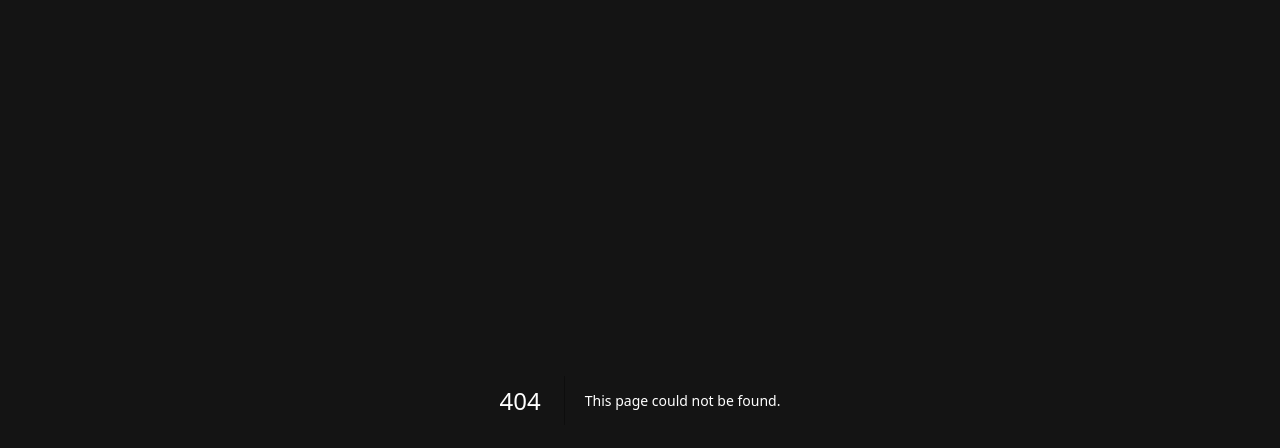
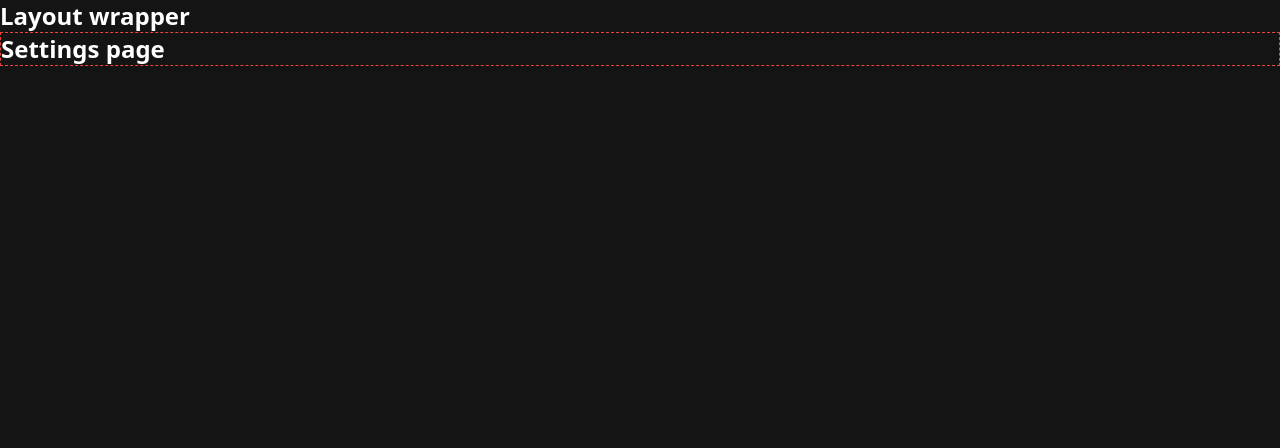
Before and after one commit to brunoherdina/codeflix-client, a Next.js app: page /settings in a window 1280 px wide. Before the commit this address had no page. Shown: the top 448 px of the page. Built offline with nearby package versions, Linux system fonts and the light colour scheme.

Commit message:
routing example with custom layout

```diff
--- /dev/null
+++ b/src/app/settings/layout.tsx
@@ -0,0 +1,10 @@
+import React from 'react';
+
+export default function layout({ children }: { children: React.ReactNode }) {
+  return (
+    <div>
+      <h1 className='text-2xl font-bold'>Layout wrapper</h1>
+      <div className='border border-dashed border-red-500'>{children}</div>
+    </div>
+  );
+}
--- /dev/null
+++ b/src/app/settings/page.tsx
@@ -0,0 +1,9 @@
+import React from 'react';
+
+export default function page() {
+  return (
+    <div>
+      <h1 className='text-2xl font-bold'>Settings page</h1>
+    </div>
+  );
+}
--- /dev/null
+++ b/src/app/settings/user/page.tsx
@@ -0,0 +1,9 @@
+import React from 'react';
+
+export default function page() {
+  return (
+    <div>
+      <h1 className='text-2xl font-bold'>User page</h1>
+    </div>
+  );
+}
```
